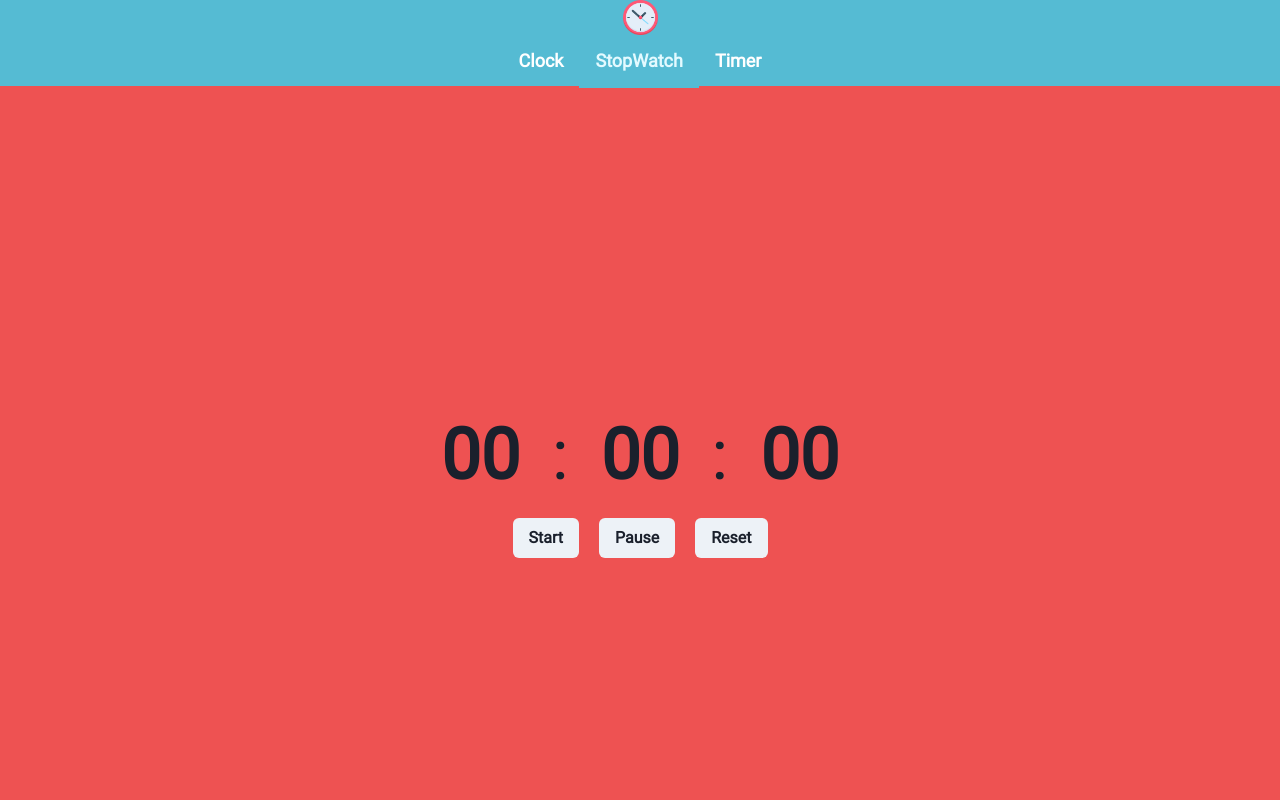
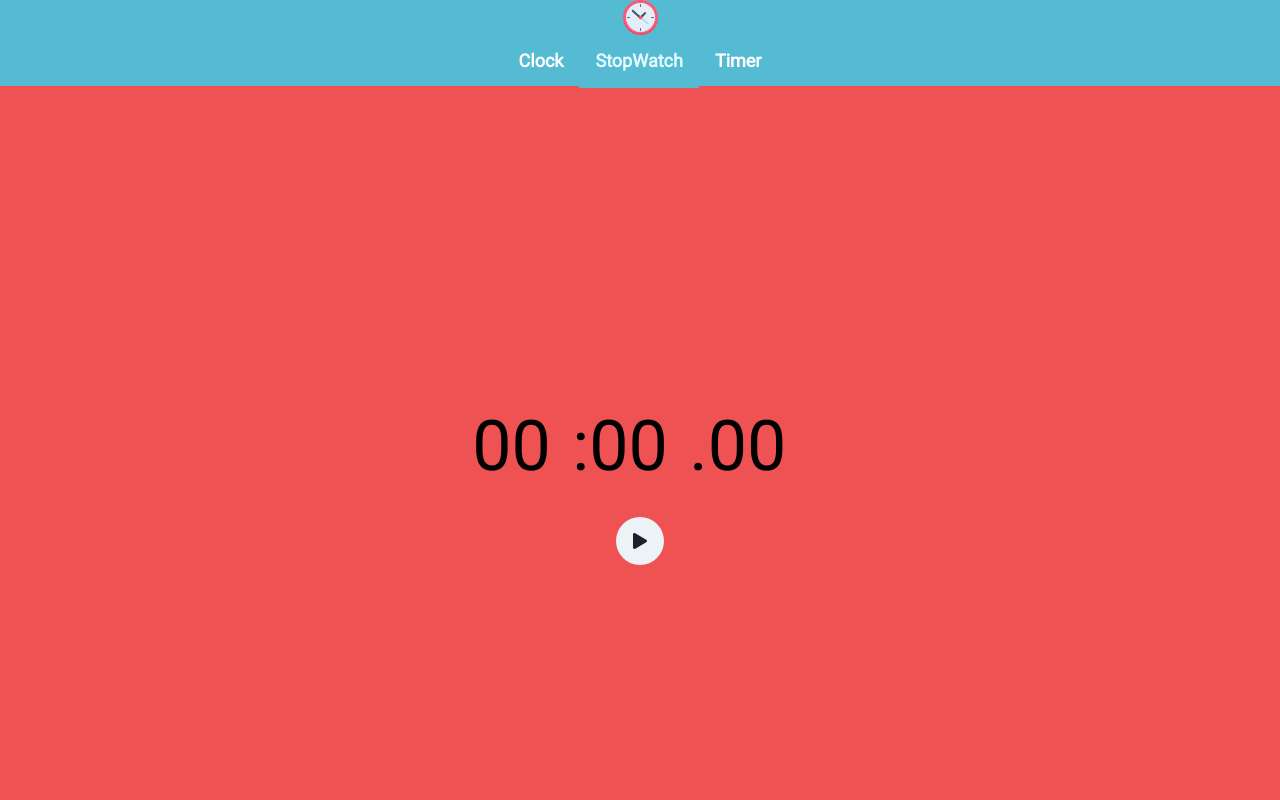
Before and after one commit to MiguelAlvarez129/new-clock, a React (Vite) app: page /stopwatch in a window 1280 px wide. Shown: the top 800 px of the page. Built offline with nearby package versions, Linux system fonts and the light colour scheme.

Commit message:
new stopwatch and framer

```diff
--- a/package.json
+++ b/package.json
@@ -16,7 +16,7 @@
     "@reduxjs/toolkit": "^1.8.1",
     "bootstrap": "^5.1.3",
     "dayjs": "^1.11.1",
-    "framer-motion": "^6.3.1",
+    "framer-motion": "^5.0.0",
     "react": "^18.0.0",
     "react-circle-slider": "^1.6.2",
     "react-colorful": "^5.5.1",
--- a/src/App.jsx
+++ b/src/App.jsx
@@ -10,46 +10,8 @@ import { AlertTitle } from '@chakra-ui/react'
 import { CustomAlert } from './shared/styles'
 
 const App = () => {
-  const [show,setShow] = useState(false)
-  // const [id,setId] = useState(false)
-  // const ref = useRef(null)
-  // const id = useRef(0)
-  // useEffect(() => {
-  //   const observer = new IntersectionObserver(callback,{threshold:0.9})
-  //   console.log(ref,observer )
-  //   observer.observe(ref.current)
-
-  // }, []);
-
-  // const callback = (entries, observer) =>{
-  //   const [ entry ] = entries;
-  //   if (!entry.isIntersecting){
-  //     setShow(true)
-  //     id.current = setTimeout(() => {
-  //       setShow(false)
-  //     }, 3000);
-  //   } else {
-  //     if (id.current){
-  //       clearTimeout(id.current)
-  //     }
-  //     setShow(false)
-  //     // setId(false)
-  //   }
-  // }
-
-  // const scrollToCenter = () =>{
-  //   ref.current.scrollIntoView()
-  // }
-
   return (
   <Provider store={store}>
-
-    {/* <CustomAlert status="info"  onClick={scrollToCenter} $show={show}>
-      <AlertTitle>
-        Click here to center the screen
-      </AlertTitle>
-    </CustomAlert> */}
-
     <Router>
       <NavBar/>
       <Container  />
--- a/src/components/container/Container.jsx
+++ b/src/components/container/Container.jsx
@@ -4,13 +4,13 @@ import ClockContainer  from '../clock-container/ClockContainer'
 import CenterContainer from '../center-container/CenterContainer'
 import Timer from '../timer/Timer'
 import StopWatch from '../stopwatch/StopWatch'
-import { AlertTitle, useDisclosure, Button } from '@chakra-ui/react'
+import { AlertTitle, useDisclosure, Button, Alert } from '@chakra-ui/react'
 import { CustomAlert, DragSign,DragImg } from '../../shared/styles'
+import { motion, AnimatePresence } from 'framer-motion';
 const Container = () => {
 
   const {
     isOpen: isVisible,
-    onClose,
     onOpen,
   } = useDisclosure({ defaultIsOpen: true })
 
@@ -23,7 +23,7 @@ const Container = () => {
     console.log(ref,observer )
     observer.observe(ref.current)
 
-  }, [location]);
+  }, [location.pathname]);
 
   const callback = (entries, observer) =>{
     const [ entry ] = entries;
@@ -37,7 +37,7 @@ const Container = () => {
         clearTimeout(id.current)
       }
       setShow(false)
-      onOpen()
+      if (location.pathname === '/') onOpen()
     }
   }
 
@@ -47,11 +47,33 @@ const Container = () => {
 
   return (
     <>
-    <CustomAlert status="info"  onClick={scrollToCenter} $show={show}>
-      <AlertTitle>
-        Click here to center the screen
-      </AlertTitle>
-    </CustomAlert>
+    <AnimatePresence style={{width:'100%'}}>
+      {show &&
+          <motion.div
+          key="stack"
+          initial={{ opacity: 0 , }}
+          animate={{ opacity: 1,}}
+          exit={{ opacity: 0 , }}>
+        <Alert status="info"
+      onClick={scrollToCenter}
+      w={"300px"}
+      position={'fixed'}
+      left={'calc(50% - 150px)'}
+      borderRadius={'4px'}
+      top={'10px'}
+      justifyContent={'center'}
+      bg={'blackAlpha.600'}
+      color={'gray.100'}
+      cursor={'pointer'}
+      zIndex={10}
+      >
+        <AlertTitle>
+          Click here to center the screen
+        </AlertTitle>
+      </Alert>
+      </motion.div>}
+    </AnimatePresence>
+
     {/* { isVisible && <DragSign>
       <b>
         You can click and drag the clock to a different space
--- a/src/components/stopwatch/StopWatch.jsx
+++ b/src/components/stopwatch/StopWatch.jsx
@@ -1,53 +1,131 @@
-import { Flex, Text, Button} from '@chakra-ui/react';
-import React from 'react'
-import { useStopwatch } from 'react-timer-hook';
-import { ButtonBar, Numbers } from '../../shared/styles';
+import React, {useState,useEffect} from 'react'
+import {FaPause, FaPlay, FaStop, FaFlag} from "react-icons/fa"
+import { Flex, Text, Button, VStack, StackDivider, Box, chakra} from '@chakra-ui/react';
+import { useSelector } from 'react-redux';
+import { ButtonBar } from '../../shared/styles';
+import { selectFontColor, selectFontFamily } from '../../redux/reducers/bgReducer'
+import { motion, AnimatePresence } from 'framer-motion';
+
 
 
 const StopWatch = () => {
-  const {
-    seconds,
-    minutes,
-    hours,
-    days,
-    isRunning,
-    start,
-    pause,
-    reset,
-  } = useStopwatch({ autoStart: false });
+  const fontFamily = useSelector(selectFontFamily)
+  const color = useSelector(selectFontColor)
+  const [time,setTime] = useState(0)
+  const [running,setRunning] = useState(false)
+  const [list,setList] = useState([])
+  useEffect(()=>{
+    let interval;
+    if (running){
+      interval = setInterval(()=>{
+        setTime(time => time + 10 )
+      },10)
+    } else {
+      clearInterval(interval)
+    }
+    return () => clearInterval(interval)
+  },[running])
+
+  const reset = () =>{
+    setRunning(false)
+    setTime(0)
+    setList([])
+  }
+
+  const saveTime = () =>{
+    const entry = ("0" + Math.floor((time / 60000) % 60)).slice(-2) + ':' + ("0" + Math.floor((time / 1000) % 60)).slice(-2) + '.' + ("0" + (time / 10) % 100).slice(-2)
+    const diff = list.length ? time - list[0].time : time
+    const id = list.length+1
+    const entryDiff = ("0" + Math.floor((diff / 60000) % 60)).slice(-2) + ':' + ("0" + Math.floor((diff / 1000) % 60)).slice(-2) + '.' + ("0" + (diff / 10) % 100).slice(-2)
+    setList([{time,entry,entryDiff,id},...list].sort((a,b)=> a.id - b.id))
+  }
 
   return (
-    <div>
-    <Flex direction="row" justifyContent="center" alignItems="baseline" fontFamily="Roboto">
-      <Numbers fontSize="70px" padding="0 24px">
-          { hours <= 9 ? "0" + hours : hours}
-      </Numbers>
-      <Text  fontSize="70px" margin="0px 8px">
+    <VStack h="100%" direction={'column'} justify={list.length ? "flex-start" : 'center'}>
+      <Flex fontFamily={fontFamily} color={color}>
+        <Text fontSize={70} w={100}>
+      {("0" + Math.floor((time / 60000) % 60)).slice(-2)}
+        </Text>
+        <Text fontSize={70} >
         :
         </Text>
-      <Numbers  fontSize="70px" padding="0 24px">
-          { minutes <= 9 ? "0" + minutes : minutes}
-      </Numbers>
-      <Text  fontSize="70px" margin="0px 8px">
-          :
+        <Text fontSize={70}  w={100}>
+        {("0" + Math.floor((time / 1000) % 60)).slice(-2)}
         </Text>
-      <Numbers fontSize="70px" padding="0 24px">
-          { seconds <= 9 ? "0" + seconds : seconds}
-      </Numbers>
+        <Text fontSize={70} >
+        .
+        </Text>
+        <Text fontSize={70} w={100}>
+          {("0" + (time / 10) % 100).slice(-2)}
+
+        </Text>
+
 
       </Flex>
       <ButtonBar>
-      <Button onClick={start} disabled={isRunning && !!seconds}>
-        {isRunning && !!seconds ? 'Resume' : 'Start'}
+        {!running && !!time &&
+        <Button onClick={reset} borderRadius={'50%'} h={12} w={12}>
+          <FaStop />
+        </Button>}
+        {!running &&
+        <Button onClick={()=> setRunning(true)} borderRadius={'50%'} h={12} w={12} >
+          <FaPlay />
+        </Button>}
+
+        {running && time &&
+        (<>
+        <Button onClick={()=> setRunning(false)} borderRadius={'50%'} h={12} w={12}>
+        <FaPause />
         </Button>
-      <Button onClick={pause}>
-        Pause
+        <Button borderRadius={'50%'} h={12} w={12} onClick={saveTime}>
+        <FaFlag />
         </Button>
-      <Button  onClick={()=>reset(null,false)}>
-        Reset
-      </Button>
+        </>
+      )}
+
       </ButtonBar>
-  </div>
+      <AnimatePresence>
+
+      { !!list.length &&
+        (
+
+       <motion.div style={{width:'100%'}}
+       key="stack"
+       initial={{ opacity: 0 , height: 0 }}
+       animate={{ opacity: 1 , height:'fit-content'}}
+       exit={{ opacity: 0 , height: 0}}>
+         <VStack
+          divider={<StackDivider borderColor='black'/>}
+          spacing={2}
+          align='stretch'
+          maxH={'60vh'}
+          w={'100%'}
+          overflowY={'auto'}
+          p={'10px'}
+          bg={'blackAlpha.500'}
+          color={'gray.400'}
+          borderRadius={'4px'}
+        >
+          {
+            list.map(({entry,entryDiff,id},i)=>
+            <Flex justify={'space-around'} key={i}>
+              <Box>
+              {id}
+              </Box>
+              <Box>
+             + {entryDiff}
+              </Box>
+              <Box>
+              {entry}
+              </Box>
+            </Flex>)
+          }
+        </VStack>
+       </motion.div>
+        )
+      }
+      </AnimatePresence>
+  </VStack>
   )
 }
 
--- a/src/components/timer/Timer.jsx
+++ b/src/components/timer/Timer.jsx
@@ -44,16 +44,16 @@ const Timer = () => {
 
   return (
     <div>
-      <Flex direction="row" alignItems="center" color={fontColor} fontFamily={fontFamily}>
+      <Flex direction="row" alignItems="center">
         {/* {hours}
         {minutes}
         {seconds} */}
         <Counter title="Hours" secondsLeft={timeOut} value={hours} action={setHours} transform={ !isRunning && `translate(-${translateValue},0px)`}/>
-        <Numbers marginTop="32px">
+        <Numbers marginTop="32px"  color={fontColor} fontFamily={fontFamily}>
         {isRunning ? ":" : (<Box h={"200px"} w={"2px"} bg="#00000066" m={"0 10px"} />) }
         </Numbers>
         <Counter title="Minutes" secondsLeft={timeOut} value={minutes} action={setMinutes} />
-        <Numbers marginTop="32px" >
+        <Numbers marginTop="32px"   color={fontColor} fontFamily={fontFamily}>
           {isRunning ? ":" : (<Box h={"200px"} w={"2px"} bg="#00000066" m={"0 10px"}/>) }
         </Numbers>
         <Counter title="Seconds" secondsLeft={timeOut} value={seconds} action={setSeconds} transform={ !isRunning && `translate(${translateValue},0px)`}/>
@@ -61,15 +61,15 @@ const Timer = () => {
       <ButtonBar>
         {
           !isRunning ?
-          <Button  onClick={timeOut ? resume : startTimer} >
+          <Button  onClick={timeOut ? resume : startTimer} borderRadius={'50%'} h={12} w={12}   >
            <FaPlay/>
           </Button>
         :
         <>
-          <Button onClick={pause}>
+          <Button onClick={pause} borderRadius={'50%'} h={12} w={12}  >
             <FaPause/>
           </Button>
-          <Button onClick={stop}>
+          <Button onClick={stop} borderRadius={'50%'} h={12} w={12}  >
             <FaStop/>
           </Button>
         </>
--- a/src/shared/Counter.jsx
+++ b/src/shared/Counter.jsx
@@ -82,7 +82,7 @@ const Counter = ({title,value,action,secondsLeft,transform }) => {
   }
   return (
     <Flex direction={'column'} align={"center"} transform={transform} transition={'transform .5s'}>
-        <Text fontSize={{base:"xl",sm:"3xl"}} className="b-transition" style={secondsLeft ? {opacity:0,height:"none"} : {opacity:1}}>
+        <Text fontSize={{base:"xl",sm:"3xl"}} className="b-transition" opacity={secondsLeft ? 0 : 1} height={secondsLeft && 'none'}>
           {title}
         </Text>
         <Button className="b-transition" style={secondsLeft ? {opacity:0,height:"none"} : {opacity:1}}   size="lg" variant='ghost' colorScheme='blackAlpha' ref={ref} onClick={()=>changeValue(1)} onMouseDown={onMouseDown} onMouseUp={onMouseUp}>
--- a/src/shared/styles.jsx
+++ b/src/shared/styles.jsx
@@ -56,8 +56,8 @@ export const Row = styled.div`
 
 export const ButtonBar = styled.div`
   width: fit-content;
-  margin:auto;
-
+  margin: 0 auto;
+  height:70px;
   & > Button {
     margin:10px
   }
@@ -171,10 +171,9 @@ export const CustomAlert = styled(Alert)`
   justify-content:center;
   background: rgb(195 244 255 / 90%) !important;
   opacity: ${props => props.$show ? 1 : 0};
-  z-index: ${props => props.$show ? 1 : -1};
+  z-index: ${props => props.$show ? 10 : -1};
   /* animation: appear 3s ${props => props.$show ? 'backwards' : 'forwards'}; */
   cursor: pointer;
-  /* z-index: 1000; */
   transition: opacity 3s, z-index 6s;
 
 
```
Also changed, not shown: 1 other file (tests, documents, lock files or other folders). Lines whose indentation alone changed are shown as unchanged.
